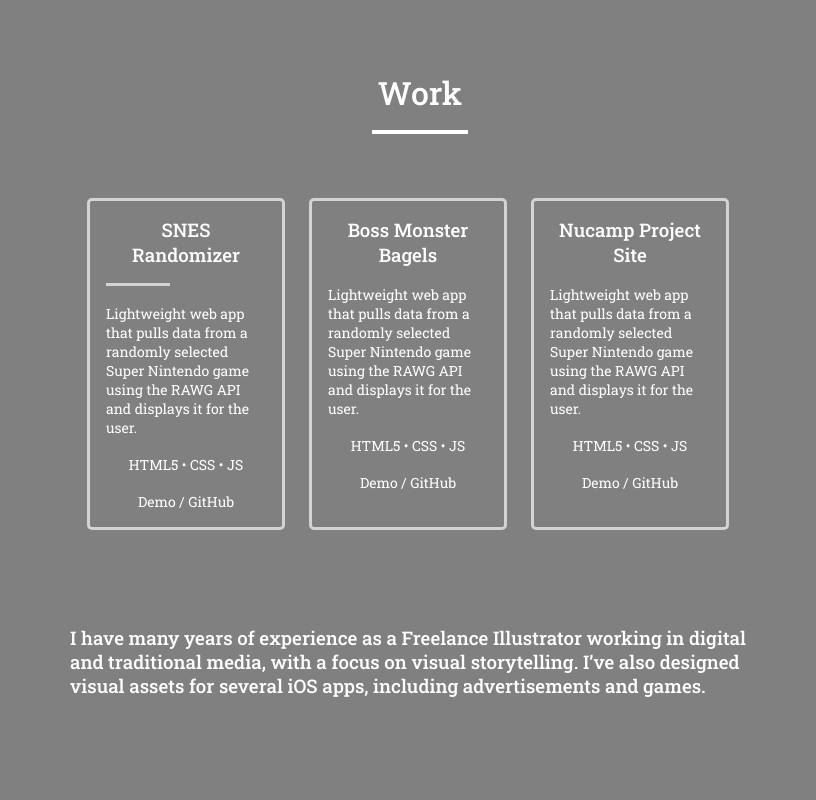
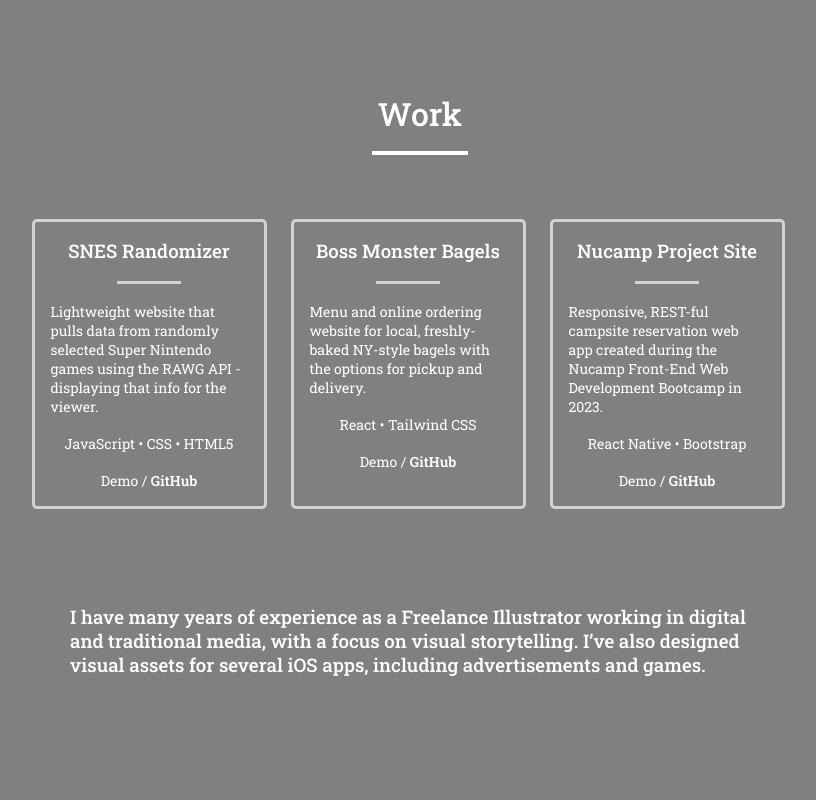
Before and after one commit to trautfish/portfolio-site, a React (Create React App) app: page / in a window 1280 px wide. Shown: the part 1300-2100 px from the top of the page, without its empty margins (220-1036 px from the left). Built offline with nearby package versions, Linux system fonts and the light colour scheme.

Commit message:
Card Edits

```diff
--- a/src/App.css
+++ b/src/App.css
@@ -62,6 +62,13 @@ a:hover {
 	text-decoration: none;
 }
 
+.a-card {
+	font-family: 'Roboto Slab', serif;
+	font-weight: bold;
+	text-decoration: none;
+	color: white;
+}
+
 .logo {
 	width: 325px;
 	height: 325px;
@@ -117,27 +124,28 @@ a:hover {
 	justify-content: center;
 }
 
-.content-container {
+.contact-container {
 	display: flex;
 	flex-direction: column;
 	align-items: center;
 	justify-content: center;
 	line-height: 5rem;
+	margin-top: 1rem;
 }
 
 .card-container {
 	display: flex;
+	flex-direction: row;
 	margin: 4rem;
-	justify-content: center;
 }
 
 .card {
 	text-align: center;
 	border: 3px lightgray solid;
 	border-radius: 5px;
+	width: 235px;
 	padding: 1rem;
 	margin: 0 1.5rem 0 0;
-	flex-direction: stretch;
 	transition: 1s;
 }
 
@@ -146,8 +154,8 @@ a:hover {
 }
 
 .card-text {
-	text-align: center;
-	max-width: 10rem;
+	display: flex;
+	flex-direction: column;
 }
 
 .card-text-body {
@@ -156,30 +164,23 @@ a:hover {
 
 .divider-custom-line {
 	background-color: white;
-	width: 100%;
-	max-width: 6rem;
+	width: 6rem;
 	height: 0.25rem;
-	background-color: white;
 	margin-top: 1rem;
 }
 
 .divider-custom-line-dark {
 	background-color: black;
-	width: 100%;
-	max-width: 6rem;
+	width: 6rem;
 	height: 0.25rem;
 	margin-top: 1rem;
-	margin-bottom: 1rem;
-	background-color: black;
 }
 
 .divider-custom-line-card {
-	background-color: white;
-	width: 100%;
-	max-width: 4rem;
+	background-color: lightgray;
+	width: 4rem;
 	height: 3px;
-	background-color: lightgray;
-	margin-top: 1rem;
+	margin: auto;
 }
 
 .content-header {
--- a/src/App.js
+++ b/src/App.js
@@ -1,6 +1,5 @@
 import './App.css';
 import { Link, animateScroll as scroll } from 'react-scroll';
-
 import { Icon } from '@iconify/react';
 import logo from './images/logo-portrait.jpg';
 import Footer from './components/Footer';
@@ -87,47 +86,72 @@ function App() {
 							<div className='card'>
 								<div className='card-text'>
 									<h3>SNES Randomizer</h3>
-                           <div class='divider-custom-line-card'></div>
+									<br></br>
+									<div class='divider-custom-line-card'></div>
 									<br></br>
 									<p className='card-text-body'>
-										Lightweight web app that pulls data from a
-										randomly selected Super Nintendo game using the
-										RAWG API and displays it for the user.
+										Lightweight website that pulls data from
+										randomly selected Super Nintendo games using the
+										RAWG API - displaying that info for the viewer.
 									</p>
 									<br></br>
-									<p>HTML5 • CSS • JS</p>
+									<p>JavaScript • CSS • HTML5</p>
 									<br></br>
-									<p>Demo / GitHub</p>
+									<p>
+										Demo /{' '}
+										<a
+											className='a-card'
+											href='https://github.com/trautfish/snes-randomizer'
+										>
+											GitHub
+										</a>
+									</p>
 								</div>
 							</div>
 							<div className='card'>
 								<div className='card-text'>
 									<h3>Boss Monster Bagels</h3>
 									<br></br>
+									<div class='divider-custom-line-card'></div>
+									<br></br>
 									<p className='card-text-body'>
-										Lightweight web app that pulls data from a
-										randomly selected Super Nintendo game using the
-										RAWG API and displays it for the user.
+										Menu and online ordering website for local, freshly-baked NY-style bagels with the options for pickup and delivery.
 									</p>
 									<br></br>
-									<p>HTML5 • CSS • JS</p>
+									<p>React • Tailwind CSS</p>
 									<br></br>
-									<p>Demo / GitHub</p>
+									<p>
+										Demo /{' '}
+										<a
+											href='https://github.com/trautfish/bossbagels-react'
+											className='a-card'
+										>
+											GitHub
+										</a>
+									</p>
 								</div>
 							</div>
 							<div className='card'>
 								<div className='card-text'>
 									<h3>Nucamp Project Site</h3>
 									<br></br>
+									<div class='divider-custom-line-card'></div>
+									<br></br>
 									<p className='card-text-body'>
-										Lightweight web app that pulls data from a
-										randomly selected Super Nintendo game using the
-										RAWG API and displays it for the user.
+										Responsive, REST-ful campsite reservation web app created during the Nucamp Front-End Web Development Bootcamp in 2023.
 									</p>
 									<br></br>
-									<p>HTML5 • CSS • JS</p>
+									<p>React Native • Bootstrap</p>
 									<br></br>
-									<p>Demo / GitHub</p>
+									<p>
+										Demo /{' '}
+										<a
+											className='a-card'
+											href='https://github.com/trautfish/nucampsite-reactnative'
+										>
+											GitHub
+										</a>
+									</p>
 								</div>
 							</div>
 						</div>
@@ -145,7 +169,7 @@ function App() {
 					<div className='content-contact' id='3'>
 						<h1 className='contact-title'>Contact</h1>
 						<div class='divider-custom-line-dark'></div>
-						<div className='content-container'>
+						<div className='contact-container'>
 							<h3>
 								<a href='mailto: dan.trauten@gmail.com'>
 									dan.trauten@gmail.com
```
